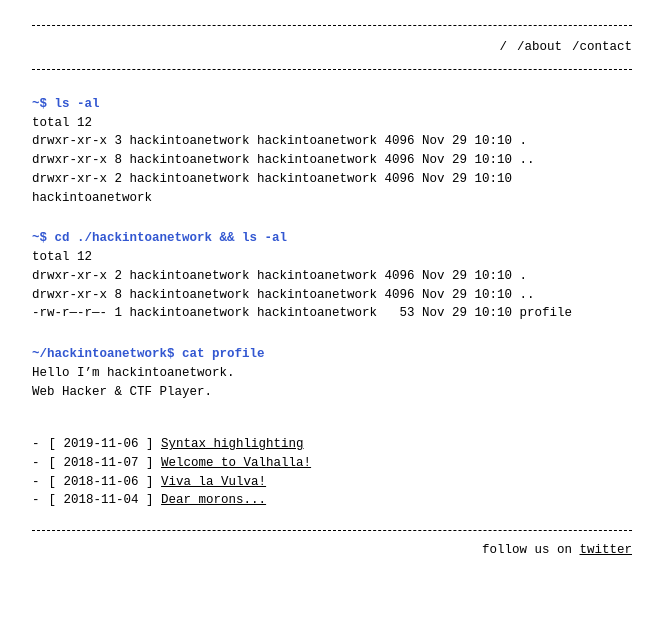
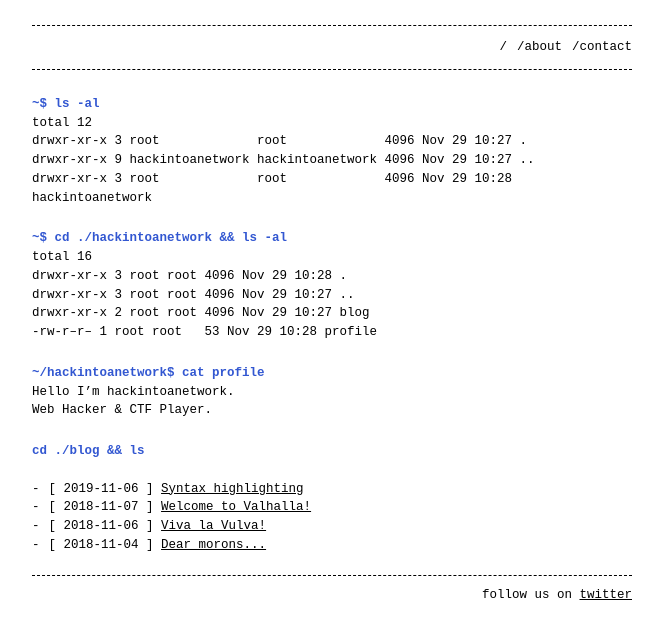
Before and after one commit to hackintoanetwork/hackintoanetwork.github.io, a Jekyll site: the page built from index.md, in a window 1280 px wide. Shown: the top 639 px of the page, without its empty margins (308-971 px from the left). Built offline with Jekyll 4.4.1, drawn with Linux system fonts in a browser that asks for light colours.

Commit message:
Update index.md

```diff
--- a/index.md
+++ b/index.md
@@ -6,18 +6,21 @@ permalink: /
 # ~$ ls -al
 
 total 12
-drwxr-xr-x 3 hackintoanetwork hackintoanetwork 4096 Nov 29 10:10 .
-drwxr-xr-x 8 hackintoanetwork hackintoanetwork 4096 Nov 29 10:10 ..
-drwxr-xr-x 2 hackintoanetwork hackintoanetwork 4096 Nov 29 10:10 hackintoanetwork
+drwxr-xr-x 3 root             root             4096 Nov 29 10:27 .
+drwxr-xr-x 9 hackintoanetwork hackintoanetwork 4096 Nov 29 10:27 ..
+drwxr-xr-x 3 root             root             4096 Nov 29 10:28 hackintoanetwork
 
 # ~$ cd ./hackintoanetwork && ls -al
 
-total 12
-drwxr-xr-x 2 hackintoanetwork hackintoanetwork 4096 Nov 29 10:10 .
-drwxr-xr-x 8 hackintoanetwork hackintoanetwork 4096 Nov 29 10:10 ..
--rw-r----r---- 1 hackintoanetwork hackintoanetwork   53 Nov 29 10:10 profile
+total 16
+drwxr-xr-x 3 root root 4096 Nov 29 10:28 .
+drwxr-xr-x 3 root root 4096 Nov 29 10:27 ..
+drwxr-xr-x 2 root root 4096 Nov 29 10:27 blog
+-rw-r--r-- 1 root root   53 Nov 29 10:28 profile
 
 # ~/hackintoanetwork$ cat profile
 
 Hello I'm hackintoanetwork.
 Web Hacker & CTF Player.
+
+# cd ./blog && ls
```
